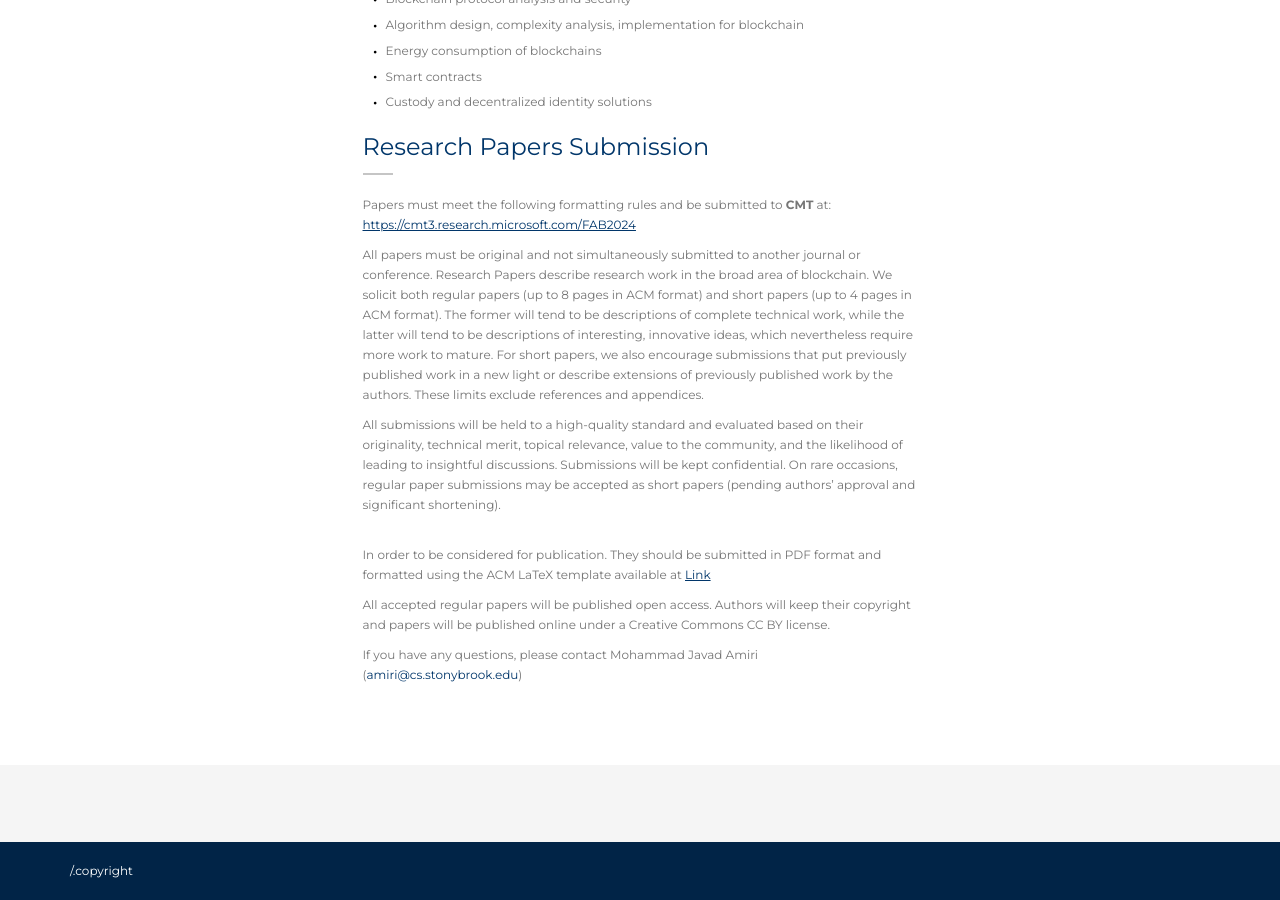
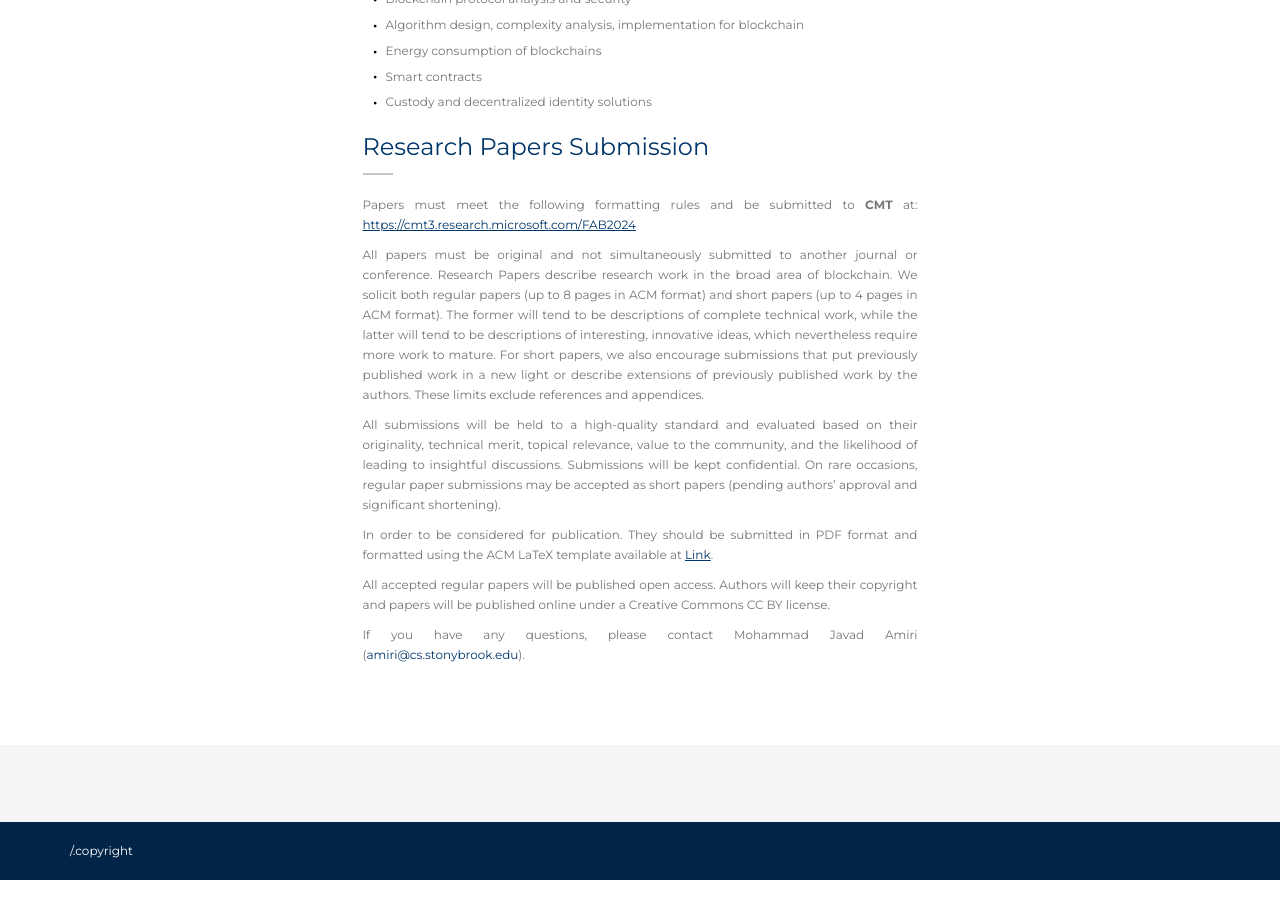
Before and after one commit to scfab/2024, a Jekyll site: the page built from papers.html, in a window 1280 px wide and 900 px high, scrolled down 1179 px. Built offline with Jekyll 4.4.1, drawn with Linux system fonts in a browser that asks for light colours; comment, search, counter and statistics services are not loaded.

Commit message:
Minor updates in CFP

```diff
--- a/papers.html
+++ b/papers.html
@@ -109,13 +109,13 @@ layout: default
             <a id="submission">
               <h2>Research Papers Submission</h2>
             </a>
-              <p>
+            <p style="text-align:justify;">
             Papers must meet the following formatting rules and be submitted to <b>CMT</b> at:
-              <a href="https://cmt3.research.microsoft.com/FAB2024" target="_blank"
-                style="text-decoration:underline;">https://cmt3.research.microsoft.com/FAB2024</a>
+            <a href="https://cmt3.research.microsoft.com/FAB2024" target="_blank" style="text-decoration:underline;">https://cmt3.research.microsoft.com/FAB2024</a>
             </p>
 
-            <p>All papers must be original and not simultaneously submitted to another journal or conference.
+            <p style="text-align:justify;">
+            All papers must be original and not simultaneously submitted to another journal or conference.
             Research Papers describe research work in the broad area of blockchain. We solicit both regular
             papers (up to 8 pages in ACM format) and short papers (up to 4 pages in ACM format). The former will
             tend to be descriptions of complete technical work, while the latter will tend to be descriptions of
@@ -123,27 +123,24 @@ layout: default
             encourage submissions that put previously published work in a new light or describe extensions of
             previously published work by the authors. These limits exclude references and appendices.
             </p>
-
-            <p>
+            <p style="text-align:justify;">
             All submissions will be held to a high-quality standard and evaluated based on their originality,
             technical merit, topical relevance, value to the community, and the likelihood of leading to insightful
             discussions. Submissions will be kept confidential. On rare occasions, regular paper submissions may be
-              accepted as short papers (pending authors’ approval and significant shortening).<br><br>
+            accepted as short papers (pending authors’ approval and significant shortening).
             </p>
-
-            <p>
+            <p style="text-align:justify;">
             In order to be considered for publication. They should be submitted in PDF format and formatted using the
             ACM LaTeX template available at
-            <a href="https://www.acm.org/publications/proceedings-template" target="_blank"
-                style="text-decoration:underline;">Link</a>
+            <a href="https://www.acm.org/publications/proceedings-template" target="_blank" style="text-decoration:underline;">Link</a>.
             </p>
-
-            <p>
+            <p style="text-align:justify;">
             All accepted regular papers will be published open access.
             Authors will keep their copyright and papers will be published online under a Creative Commons CC BY license.
             </p>
-
-            <p>If you have any questions, please contact Mohammad Javad Amiri (<a href="mailto:amiri@cs.stonybrook.edu">amiri@cs.stonybrook.edu</a>)  </p>
+            <p style="text-align:justify;">
+            If you have any questions, please contact Mohammad Javad Amiri (<a href="mailto:amiri@cs.stonybrook.edu">amiri@cs.stonybrook.edu</a>).
+            </p>
 
 
           </div><!-- /.section-content -->
```
Lines whose indentation alone changed are shown as unchanged.
